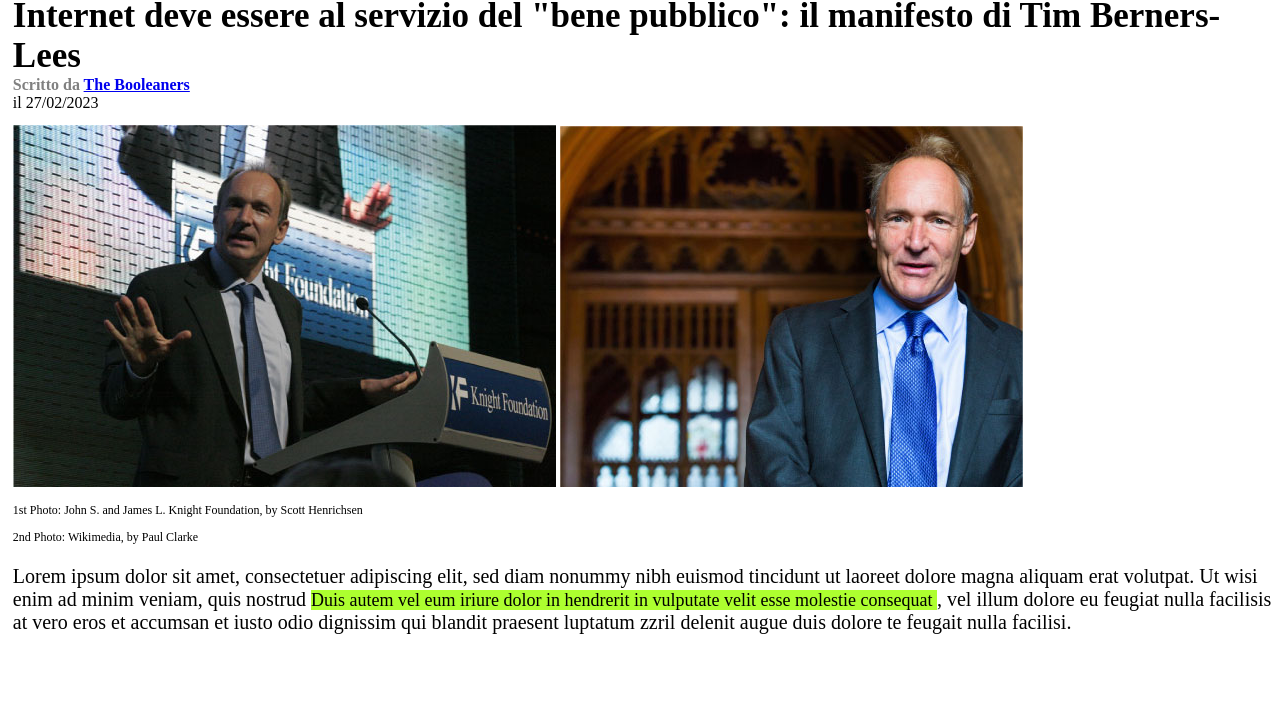
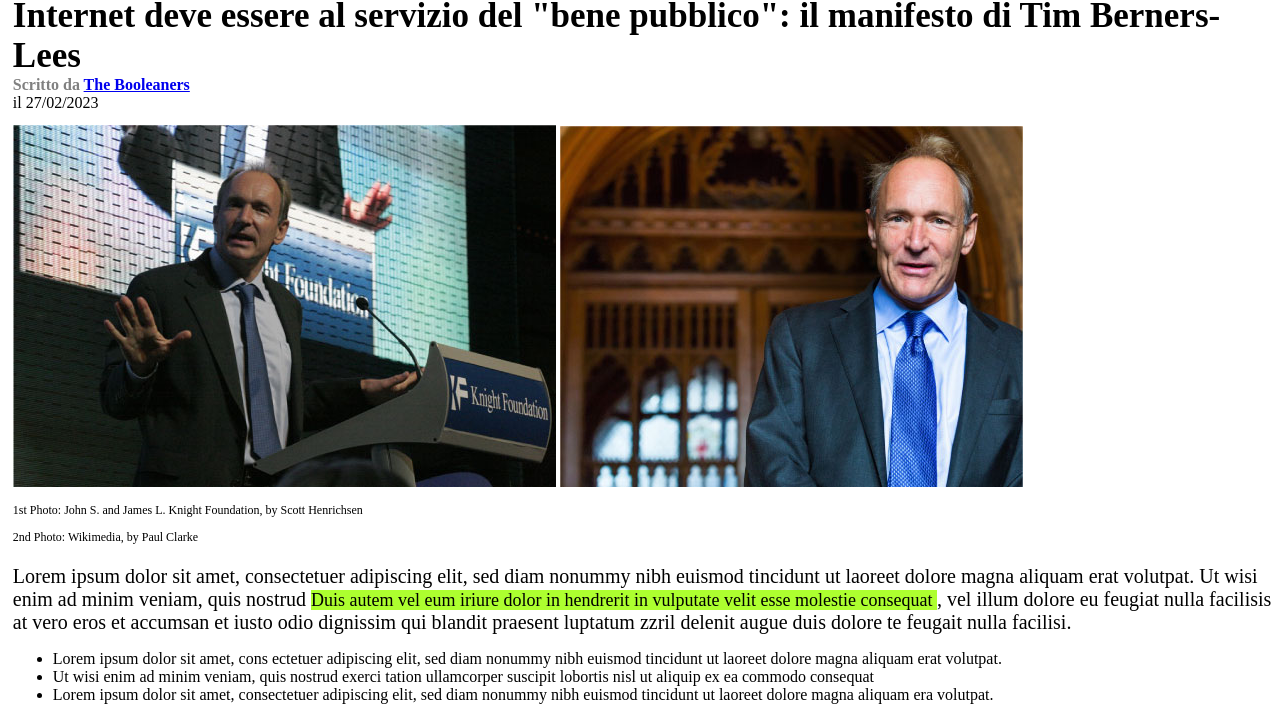
Before and after one commit to GarySmithAlvarezVenturo/html-css-booleaner, a plain HTML site: page index.html in a window 1280 px wide. Shown: the part 92-812 px from the top of the page. Drawn offline with Linux system fonts and the light colour scheme.

Commit message:
add list

```diff
--- a/index.html
+++ b/index.html
@@ -44,6 +44,20 @@
             <p class="articolo"> Lorem ipsum dolor sit amet, consectetuer adipiscing elit, sed diam nonummy nibh euismod tincidunt ut laoreet dolore magna aliquam erat volutpat. Ut wisi enim ad minim veniam, quis nostrud <span class="evidenzia"> Duis autem vel eum iriure dolor in hendrerit in vulputate velit esse molestie consequat </span> , vel illum dolore eu feugiat nulla facilisis at vero eros et accumsan et iusto odio dignissim qui blandit praesent luptatum zzril delenit augue duis dolore te feugait nulla facilisi.</p>
         </div>
 
+        <!-- Lista -->
+        <div>
+            <ul>
+                <li>Lorem ipsum dolor sit amet, cons ectetuer adipiscing elit, sed diam nonummy nibh euismod tincidunt ut laoreet dolore magna aliquam erat volutpat.
+                </li>
+
+                <li>Ut wisi enim ad minim veniam, quis nostrud exerci tation ullamcorper suscipit lobortis nisl ut aliquip ex ea commodo consequat
+                </li>
+
+                <li>Lorem ipsum dolor sit amet, consectetuer adipiscing elit, sed diam nonummy nibh euismod tincidunt ut laoreet dolore magna aliquam era volutpat.
+                </li>
+            </ul>
+        </div>
+
 
 
         </main>
```
